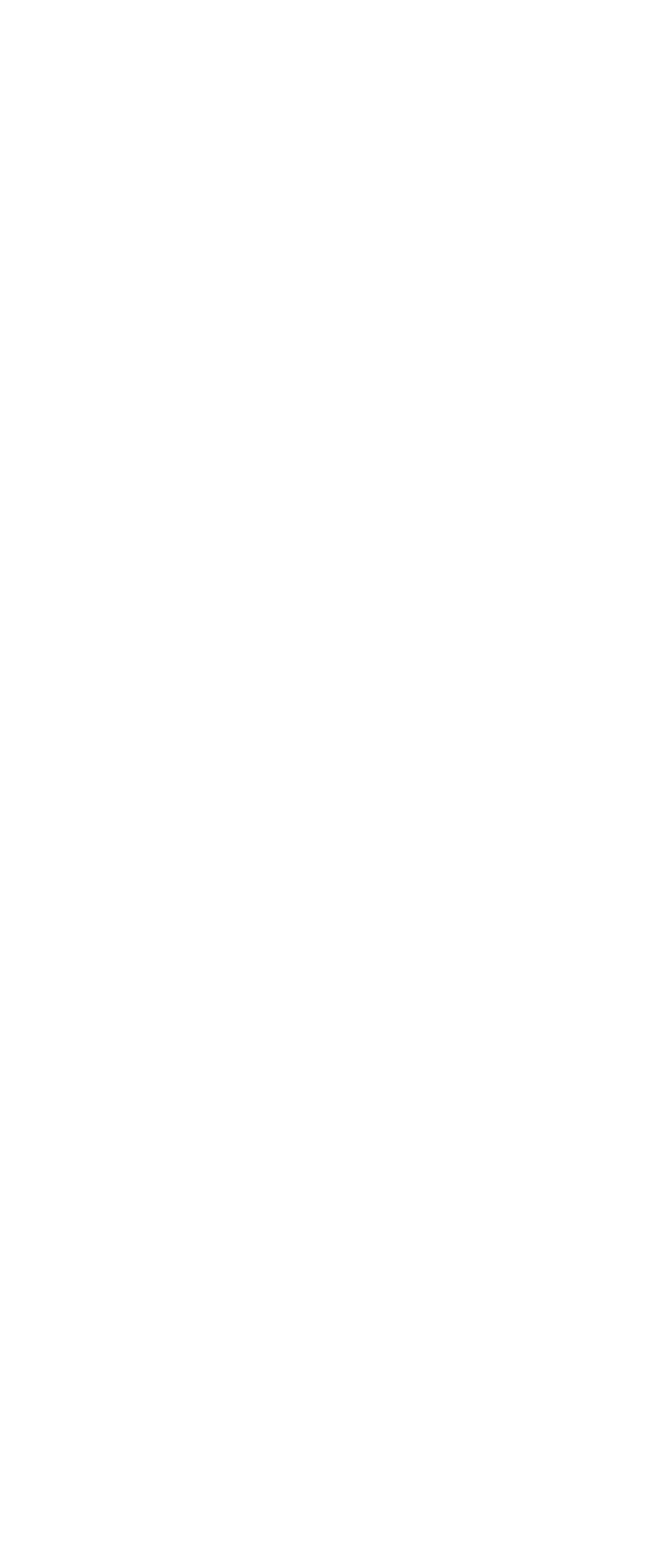
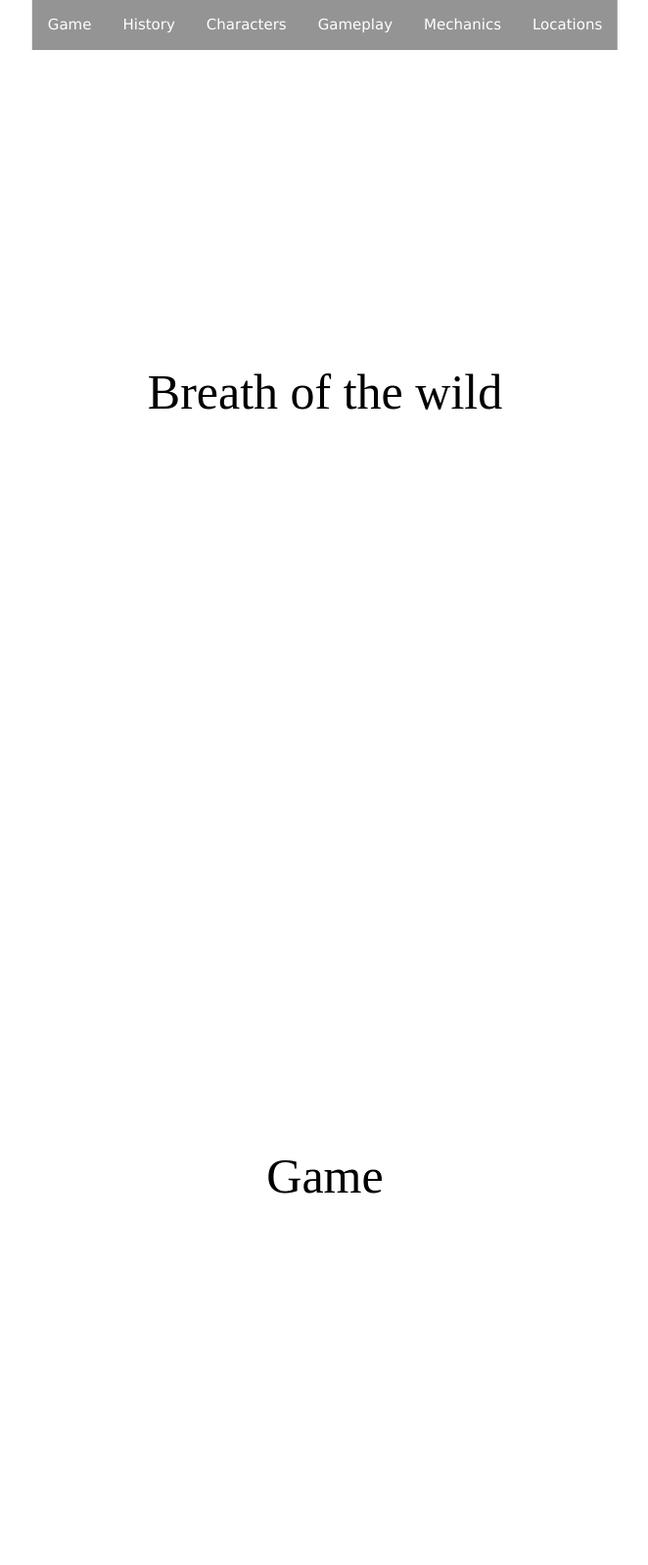
Before and after one commit to ncsubmarine/Website-Development, a plain HTML site: page index.html in a window 1280 px wide. Shown: the top 1597 px of the page at 98% size, without its empty margins (308-970 px from the left). Drawn offline with nearby package versions, Linux system fonts and the light colour scheme; a web font is replaced by a local one.

Commit message:
update index.html
I added in a nav bar at the top and added the sections for the main page that the nav bar is linked to.

```diff
--- a/index.html
+++ b/index.html
@@ -1,11 +1,20 @@
 <html>
     <head>
+        <meta charset="UTF-8">
+        <meta name="viewport" content="width=device-width, initial-scale=1.0">
+        <meta http-equiv="X-UA-Compatible" content="ie=edge">
+        <link rel="stylesheet" href="https://www.w3schools.com/w3css/4/w3.css">
     <style>
         body{
             margin: 0;
             padding: 0;
         }
-        #box1{
+
+        @font-face {
+            src: url(font/HyliaSerifBeta-Regular.ttf);
+            font-family: hylia;
+        }
+        #opening{
             height: 100vh;
             width: 100%;
             background-image: url(images/firstimg.jpg);
@@ -13,42 +22,86 @@
             display: table;
             background-attachment: fixed;
         }
-        #box2{
+        #game{
             height: 100vh;
             width: 100%;
-            background-image: url(i2.jpg);
+            display: table;
+        }
+        #pic1{
+            height: 50vh;
+            width: 100%;
+            background-image: url(images/secondimg.jpg);
             background-size: cover;
             display: table;
             background-attachment: fixed;
+
         }
-        #box3{
+        #history{
             height: 100vh;
             width: 100%;
-            background-image: url(i3.jpg);
-            background-size: cover;
             display: table;
-            background-attachment: fixed;
         }
         h1{
-            font-family: arial black;
+            font-family: hylia;
             font-size: 50px;
-            color:white;
+            color:black;
             margin: 0px;
             text-align: center;
             display: table-cell;
             vertical-align: middle;
         }
+        ul {
+            list-style-type: none;
+            margin: 0;
+            padding: 0;
+            overflow: hidden;
+            background-color: rgba(43, 43, 43, 0.5);
+            width: 100%
+
+
+        }
+
+        li {
+            float: left;
+        }
+
+        li a {
+            display: block;
+            color: white;
+            text-align: center;
+            padding: 14px 16px;
+            text-decoration: none;
+        }
+
+        /* Change the link color to #111 (black) on hover */
+        li a:hover {
+          background-color: #111;
+        }
     </style>
     </head>
     <body>
-        <div id="box1">
+        <div class=" w3-display-topmiddle" id="nav">
+            <ul>
+                <li><a href="index.html#game">Game</a></li>
+                <li><a href="index.html#history">History</a></li>
+                <li><a href="Characters">Characters</a></li>
+                <li><a href="Gameplay">Gameplay</a></li>
+                <li><a href="Mechanics">Mechanics</a></li>
+                <li><a href="Locations">Locations</a></li>
+            </ul>
+
+        </div>
+        <div id="opening">
             <h1>Breath of the wild</h1>
         </div>
-        <div id="box2">
+        <div id="game" name="game">
+            <h1>Game</h1>
+        </div>
+        <div id="pic1">
             <h1>Breath of the wild</h1>
         </div>
-        <div id="box3">
-            <h1>Breath of the wild</h1>
+        <div id="history">
+            <h1>History</h1>
         </div>
     </body>
 </html>
```
